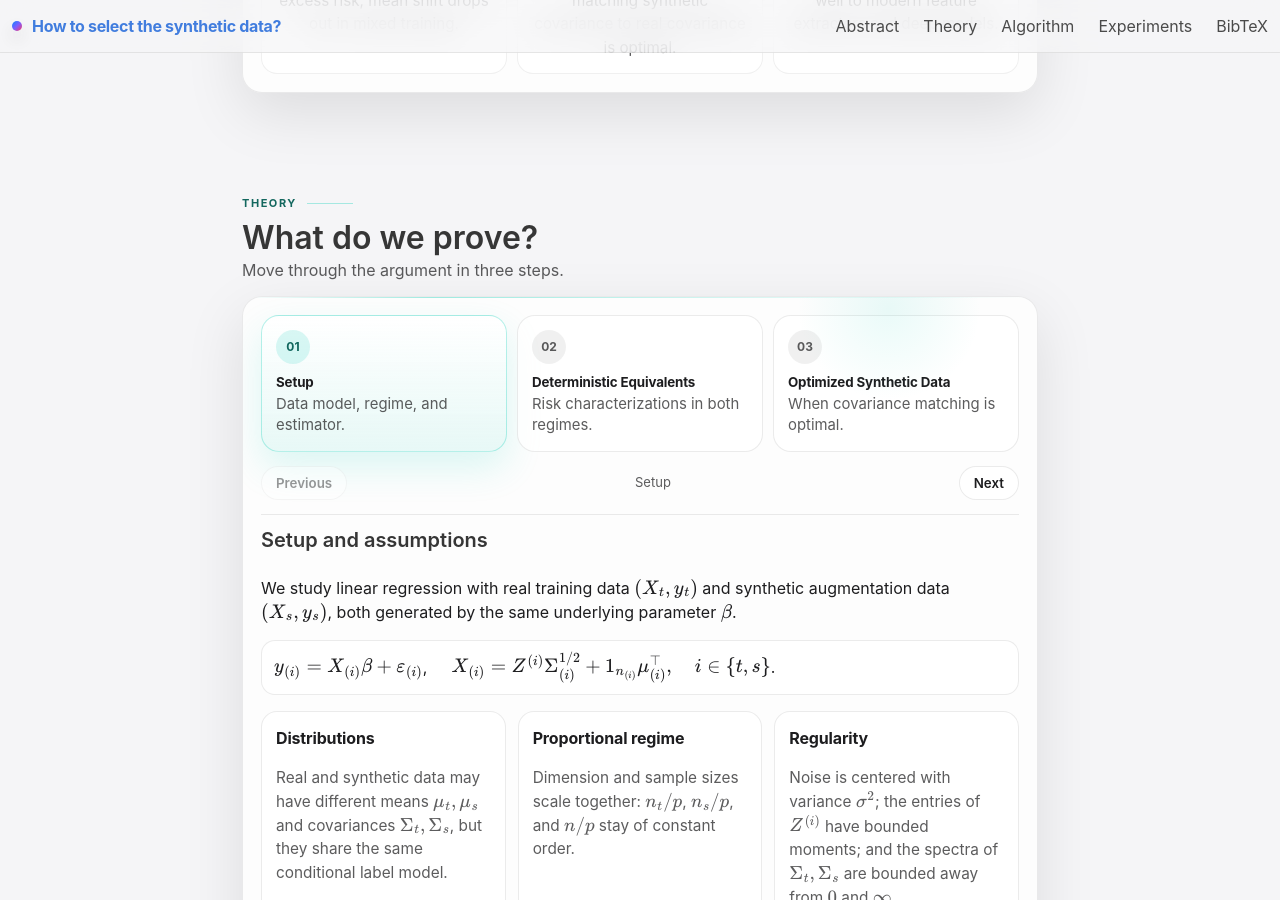
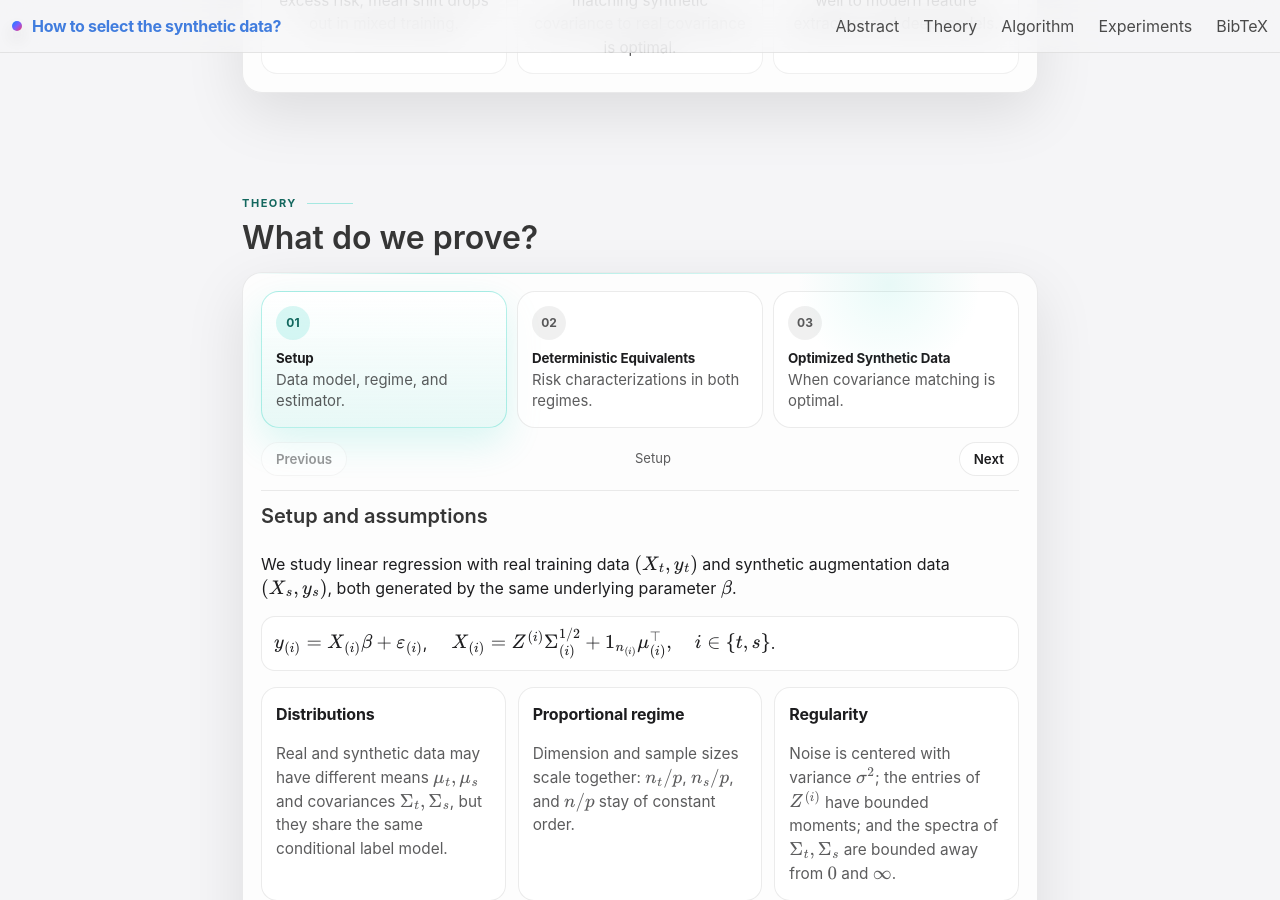
Before and after one commit to Rezaei-Parham/Rezaei-Parham.github.io, a Jekyll site: the page Synthetic-Selection/index.html, which Jekyll copies as it is, in a window 1280 px wide and 900 px high, scrolled down 1392 px. Built offline with Jekyll 4.4.1, drawn with Linux system fonts in a browser that asks for light colours; nearby versions of some CDN libraries; some web fonts are replaced; library files that are not in the unit come from our copies; a style sheet for code colours, icons or effects is not loaded; some of the changed text lies outside the part shown.

Commit message:
selection view

```diff
--- a/Synthetic-Selection/index.html
+++ b/Synthetic-Selection/index.html
@@ -234,7 +234,6 @@
           <div class="section-title">
             <p class="section-kicker">Theory</p>
             <h2 class="title is-3">What do we prove?</h2>
-            <p class="subtitle is-6">Move through the argument in three steps.</p>
           </div>
 
           <div class="card-surface">
@@ -567,7 +566,7 @@
                         <g class="covariance-demo-stage-note">
                           <rect x="362" y="306" width="236" height="64" rx="18"></rect>
                           <text x="480" y="332">Choose the point that most reduces</text>
-                          <text x="480" y="355">||Cov(S ∪ {x}) - C<tspan baseline-shift="sub">t</tspan>||<tspan baseline-shift="super">F</tspan></text>
+                          <text x="480" y="355">||Cov(S ∪ {x}) - C<tspan baseline-shift="sub">t</tspan>||<tspan baseline-shift="sub">F</tspan></text>
                         </g>
                       </svg>
                     </div>
@@ -598,7 +597,7 @@
       <div class="columns is-centered">
   <div class="column is-10">
     <div class="section-title">
-            <p class="section-kicker">Empirical validation</p>
+            <p class="section-kicker">Experiments</p>
             <h2 class="title is-3">Does Covariance Matching work in practice?</h2>
           </div>
     <div class="results-stack">
```
Also changed, not shown: Synthetic-Selection/static/file-figs/favicon.svg (added).
